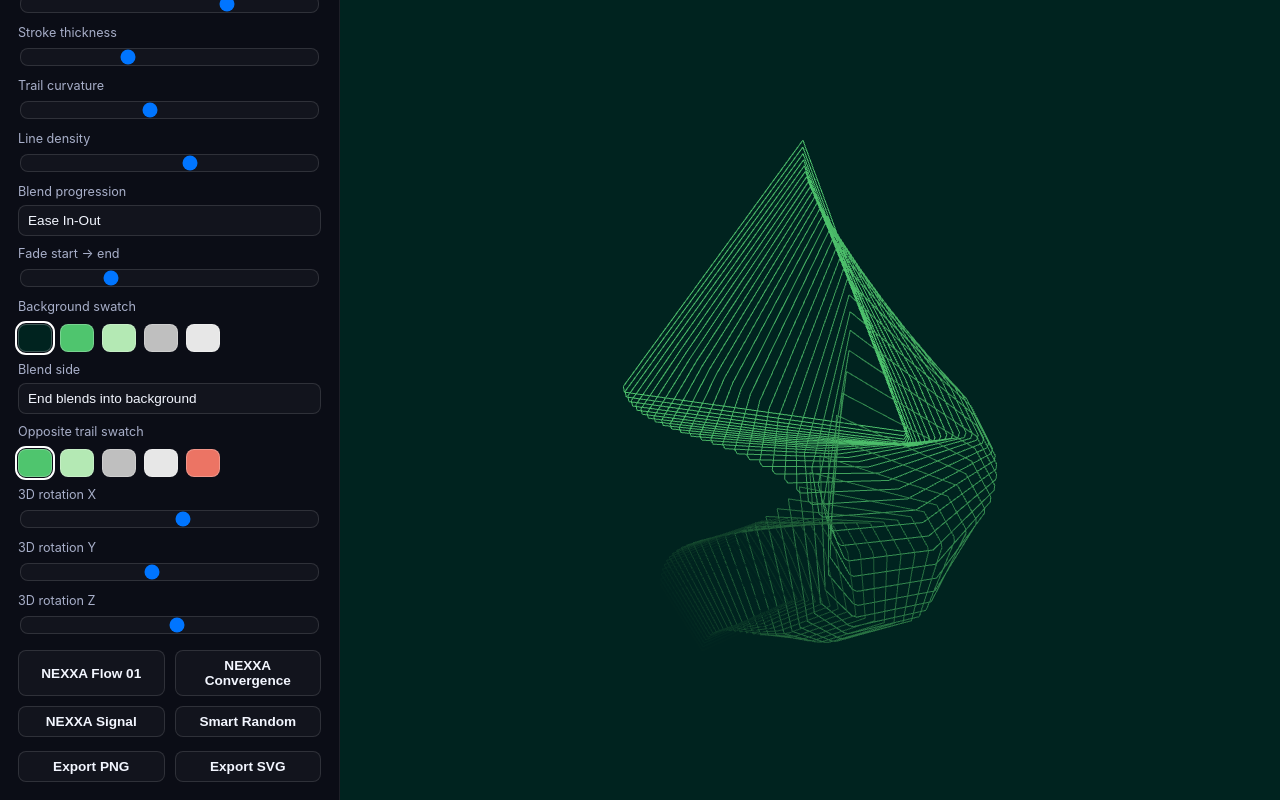
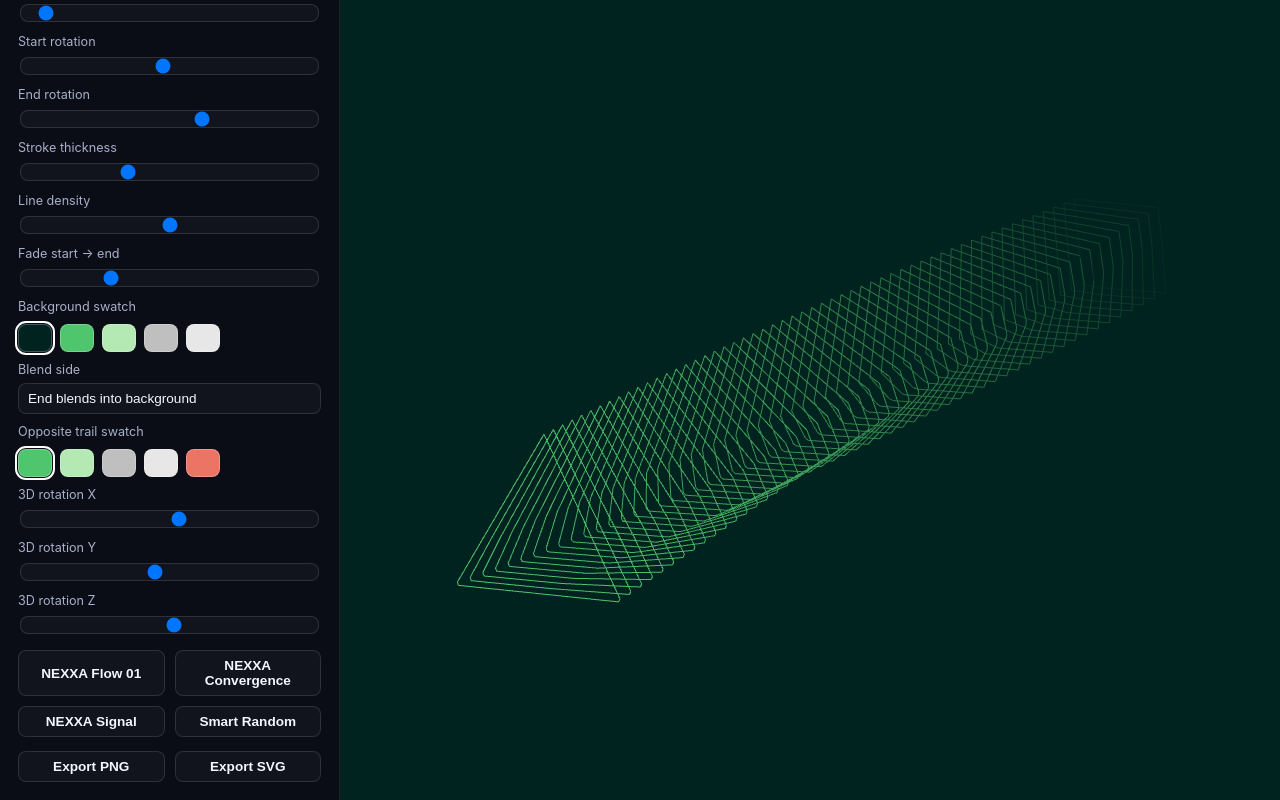
Before and after one commit to caiogcampana-designlab/nexxa-trail-generator, a plain HTML site: page index.html in a window 1280 px wide. Both pictures are taken after a click on the button "NEXXA Flow 01". Drawn offline with nearby package versions, Linux system fonts and the light colour scheme; animation ran at ten frames a second.

Commit message:
Refine trail generator to linear vector-outline direction controls

```diff
--- a/app.js
+++ b/app.js
@@ -18,28 +18,21 @@ const OPPOSITE_BY_BACKGROUND = {
   [BRAND_COLORS.lightGray]: [BRAND_COLORS.darkGreen, BRAND_COLORS.mediumGreen, BRAND_COLORS.mediumGray, BRAND_COLORS.coral]
 };
 
-const EASING = {
-  linear: (t) => t,
-  easeIn: (t) => t ** 2,
-  easeOut: (t) => 1 - (1 - t) ** 2,
-  easeInOut: (t) => (t < 0.5 ? 2 * t * t : 1 - ((-2 * t + 2) ** 2) / 2)
-};
-
 const PRESETS = {
   flow01: {
-    startShape: 'triangle', endShape: 'diamond', startSize: 1.15, endSize: 0.82, startRotation: -8, endRotation: 74,
-    thickness: 0.052, curvature: 0.95, density: 56, rotX: 17, rotY: -23, rotZ: 9, globalScale: 1.02, trailLength: 8.4,
-    progression: 'easeInOut', fade: 0.22, blendSide: 'end', background: BRAND_COLORS.darkGreen, opposite: BRAND_COLORS.mediumGreen
+    startShape: 'triangle', endShape: 'diamond', startSize: 1.15, endSize: 0.82, startRotation: -8, endRotation: 42,
+    thickness: 0.052, density: 56, trailAngle: 22, rotX: 12, rotY: -18, rotZ: 6, globalScale: 1.02, trailLength: 8.8,
+    fade: 0.22, blendSide: 'end', background: BRAND_COLORS.darkGreen, opposite: BRAND_COLORS.mediumGreen
   },
   convergence: {
     startShape: 'diamond', endShape: 'diamond', startSize: 1.42, endSize: 0.62, startRotation: 0, endRotation: 112,
-    thickness: 0.058, curvature: 0.62, density: 62, rotX: 22, rotY: -16, rotZ: 19, globalScale: 0.98, trailLength: 9.3,
-    progression: 'easeIn', fade: 0.3, blendSide: 'start', background: BRAND_COLORS.lightGray, opposite: BRAND_COLORS.darkGreen
+    thickness: 0.058, density: 62, trailAngle: 300, rotX: 18, rotY: -14, rotZ: 14, globalScale: 0.98, trailLength: 9.3,
+    fade: 0.3, blendSide: 'start', background: BRAND_COLORS.lightGray, opposite: BRAND_COLORS.darkGreen
   },
   signal: {
     startShape: 'triangle', endShape: 'triangle', startSize: 0.9, endSize: 1.46, startRotation: -66, endRotation: 14,
-    thickness: 0.048, curvature: 1.3, density: 48, rotX: 10, rotY: -30, rotZ: -4, globalScale: 1.08, trailLength: 7.1,
-    progression: 'easeOut', fade: 0.16, blendSide: 'end', background: BRAND_COLORS.mediumGray, opposite: BRAND_COLORS.coral
+    thickness: 0.048, density: 48, trailAngle: 70, rotX: 8, rotY: -24, rotZ: -4, globalScale: 1.08, trailLength: 7.1,
+    fade: 0.16, blendSide: 'end', background: BRAND_COLORS.mediumGray, opposite: BRAND_COLORS.coral
   }
 };
 
@@ -55,12 +48,11 @@ const controls = {
   endSize: document.getElementById('endSize'),
   globalScale: document.getElementById('globalScale'),
   trailLength: document.getElementById('trailLength'),
+  trailAngle: document.getElementById('trailAngle'),
   startRotation: document.getElementById('startRotation'),
   endRotation: document.getElementById('endRotation'),
   thickness: document.getElementById('thickness'),
-  curvature: document.getElementById('curvature'),
   density: document.getElementById('density'),
-  progression: document.getElementById('progression'),
   fade: document.getElementById('fade'),
   blendSide: document.getElementById('blendSide'),
   rotX: document.getElementById('rotX'),
@@ -109,7 +101,9 @@ try {
 
 renderer.setPixelRatio(Math.min(window.devicePixelRatio, 2));
 scene = new THREE.Scene();
-camera = new THREE.PerspectiveCamera(48, 1, 0.1, 100);
+camera = new THREE.OrthographicCamera(-6, 6, 6, -6, 0.1, 100);
+camera.position.set(0, 0, 10);
+camera.lookAt(0, 0, 0);
 root = new THREE.Group();
 scene.add(root);
 
@@ -177,23 +171,38 @@ function clearRoot() {
 function frameTrailInView() {
   const box = new THREE.Box3().setFromObject(root);
   if (box.isEmpty()) {
+    camera.left = -6;
+    camera.right = 6;
+    camera.top = 6;
+    camera.bottom = -6;
     camera.position.set(0, 0, 10);
-    camera.lookAt(0, 0, 0);
+    camera.updateProjectionMatrix();
     return;
   }
 
   const center = box.getCenter(new THREE.Vector3());
   root.position.sub(center);
 
-  const sphere = box.getBoundingSphere(new THREE.Sphere());
-  const radius = Math.max(sphere.radius, 1.1);
-  const fitHeightDistance = radius / Math.tan(THREE.MathUtils.degToRad(camera.fov * 0.5));
-  const fitWidthDistance = fitHeightDistance / camera.aspect;
-  const distance = 1.25 * Math.max(fitHeightDistance, fitWidthDistance);
+  const size = box.getSize(new THREE.Vector3());
+  const halfW = Math.max(2.4, size.x * 0.64);
+  const halfH = Math.max(2.4, size.y * 0.64);
+  const aspect = Math.max(0.01, camera.aspect);
 
-  camera.position.set(0, 0, distance);
-  camera.near = Math.max(0.1, distance - radius * 3);
-  camera.far = distance + radius * 3;
+  if (halfW / halfH > aspect) {
+    camera.left = -halfW;
+    camera.right = halfW;
+    camera.top = halfW / aspect;
+    camera.bottom = -halfW / aspect;
+  } else {
+    camera.left = -halfH * aspect;
+    camera.right = halfH * aspect;
+    camera.top = halfH;
+    camera.bottom = -halfH;
+  }
+
+  camera.position.set(0, 0, 10);
+  camera.near = 0.1;
+  camera.far = 100;
   camera.lookAt(0, 0, 0);
   camera.updateProjectionMatrix();
 }
@@ -284,15 +293,13 @@ function buildTrail() {
     endShape: controls.endShape.value,
     startSize: clampNum(controls.startSize.value, 0.35, 2.6),
     endSize: clampNum(controls.endSize.value, 0.35, 2.6),
-    globalScale: clampNum(controls.globalScale.value, 0.7, 1.8),
-    trailLength: clampNum(controls.trailLength.value, 5, 12),
+    globalScale: clampNum(controls.globalScale.value, 0.5, 2.2),
+    trailLength: clampNum(controls.trailLength.value, 3, 16),
+    trailAngle: THREE.MathUtils.degToRad(clampNum(controls.trailAngle.value, 0, 360)),
     startRot: THREE.MathUtils.degToRad(clampNum(controls.startRotation.value, -180, 180)),
     endRot: THREE.MathUtils.degToRad(clampNum(controls.endRotation.value, -180, 180)),
     thickness: clampNum(controls.thickness.value, 0.015, 0.12),
-    renderMode: controls.renderMode.value,
-    curvature: clampNum(controls.curvature.value, 0, 2.2),
-    density: Math.round(clampNum(controls.density.value, 16, 86)),
-    progression: controls.progression.value,
+    density: Math.round(clampNum(controls.density.value, 16, 96)),
     fade: clampNum(controls.fade.value, 0, 0.75),
     rotX: THREE.MathUtils.degToRad(clampNum(controls.rotX.value, -180, 180)),
     rotY: THREE.MathUtils.degToRad(clampNum(controls.rotY.value, -180, 180)),
@@ -301,41 +308,33 @@ function buildTrail() {
     endColor: new THREE.Color(endpointColors.endColor)
   };
 
-  const isGraphic2d = params.renderMode === 'graphic2d';
-  root.rotation.set(isGraphic2d ? 0 : params.rotX, isGraphic2d ? 0 : params.rotY, isGraphic2d ? 0 : params.rotZ);
+  root.rotation.set(params.rotX, params.rotY, params.rotZ);
   root.scale.setScalar(params.globalScale);
 
   const sampleCount = 84;
   const startBase = resamplePolygon(polygonByName(params.startShape), sampleCount);
   const endBase = resamplePolygon(polygonByName(params.endShape), sampleCount);
-  const ease = EASING[params.progression] ?? EASING.linear;
+  const direction = new THREE.Vector2(Math.cos(params.trailAngle), Math.sin(params.trailAngle));
 
   generatedTrails = [];
 
   for (let i = 0; i < params.density; i += 1) {
-    const tRaw = params.density === 1 ? 0 : i / (params.density - 1);
-    const t = ease(tRaw);
+    const t = params.density === 1 ? 0 : i / (params.density - 1);
     const size = THREE.MathUtils.lerp(params.startSize, params.endSize, t);
     const shapeRot = THREE.MathUtils.lerp(params.startRot, params.endRot, t);
     const color = new THREE.Color().lerpColors(params.startColor, params.endColor, t);
 
-    const spacingProgress = THREE.MathUtils.lerp(params.trailLength / 2, -params.trailLength / 2, tRaw);
-    const centerX = Math.sin(t * Math.PI * 1.2) * params.curvature * 1.05;
-    const centerY = Math.sin(t * Math.PI * 2.0 + 0.55) * params.curvature * 0.52 + spacingProgress * (isGraphic2d ? 0.34 : 0.12);
-    const centerZ = isGraphic2d ? 0 : spacingProgress;
+    const offset = THREE.MathUtils.lerp(-params.trailLength / 2, params.trailLength / 2, t);
+    const centerX = direction.x * offset;
+    const centerY = direction.y * offset;
 
     const shapePoints = interpolateShape(startBase, endBase, t).map((point) => {
-      const taper = isGraphic2d ? THREE.MathUtils.lerp(1.2, 0.62, tRaw) : 1;
-      const rotated = point.clone().rotateAround(new THREE.Vector2(), shapeRot).multiplyScalar(size * taper);
-      return new THREE.Vector3(rotated.x + centerX, rotated.y + centerY, centerZ);
+      const rotated = point.clone().rotateAround(new THREE.Vector2(), shapeRot).multiplyScalar(size);
+      return new THREE.Vector3(rotated.x + centerX, rotated.y + centerY, 0);
     });
 
     const geometry = new THREE.BufferGeometry().setFromPoints(shapePoints);
-    const opacity = THREE.MathUtils.lerp(
-      isGraphic2d ? 0.96 : 1,
-      Math.max(isGraphic2d ? 0.12 : 0.2, 1 - params.fade),
-      tRaw
-    );
+    const opacity = THREE.MathUtils.lerp(1, Math.max(0.2, 1 - params.fade), t);
 
     const material = new THREE.LineBasicMaterial({
       color,
@@ -350,8 +349,7 @@ function buildTrail() {
       points: shapePoints,
       color: color.getStyle(),
       thickness: params.thickness,
-      opacity,
-      renderMode: params.renderMode
+      opacity
     });
   }
 
@@ -403,8 +401,7 @@ function exportSvg() {
     });
 
     const d = projected.map((p, idx) => `${idx === 0 ? 'M' : 'L'} ${p.x.toFixed(2)} ${p.y.toFixed(2)}`).join(' ');
-    const strokeScale = trail.renderMode === 'graphic2d' ? 56 : 48;
-    return `<path d="${d} Z" fill="none" stroke="${trail.color}" stroke-opacity="${trail.opacity.toFixed(3)}" stroke-width="${(trail.thickness * strokeScale).toFixed(2)}" stroke-linejoin="round" stroke-linecap="round"/>`;
+    return `<path d="${d} Z" fill="none" stroke="${trail.color}" stroke-opacity="${trail.opacity.toFixed(3)}" stroke-width="${(trail.thickness * 56).toFixed(2)}" stroke-linejoin="round" stroke-linecap="round"/>`;
   });
 
   const svg = `<?xml version="1.0" encoding="UTF-8"?>
@@ -428,12 +425,11 @@ function applyPreset(name) {
   controls.endSize.value = preset.endSize;
   controls.globalScale.value = preset.globalScale;
   controls.trailLength.value = preset.trailLength;
+  controls.trailAngle.value = preset.trailAngle;
   controls.startRotation.value = preset.startRotation;
   controls.endRotation.value = preset.endRotation;
   controls.thickness.value = preset.thickness;
-  controls.curvature.value = preset.curvature;
   controls.density.value = preset.density;
-  controls.progression.value = preset.progression;
   controls.fade.value = preset.fade;
   controls.blendSide.value = preset.blendSide;
   controls.rotX.value = preset.rotX;
@@ -459,19 +455,18 @@ function smartRandom() {
   controls.endShape.value = Math.random() > 0.5 ? 'triangle' : 'diamond';
   controls.startSize.value = (0.7 + Math.random() * 1.2).toFixed(2);
   controls.endSize.value = (0.7 + Math.random() * 1.2).toFixed(2);
-  controls.globalScale.value = (0.85 + Math.random() * 0.45).toFixed(2);
-  controls.trailLength.value = (6.2 + Math.random() * 4.5).toFixed(1);
+  controls.globalScale.value = (0.8 + Math.random() * 0.6).toFixed(2);
+  controls.trailLength.value = (4.5 + Math.random() * 8.5).toFixed(1);
+  controls.trailAngle.value = Math.round(Math.random() * 360);
   controls.startRotation.value = Math.round(-90 + Math.random() * 180);
   controls.endRotation.value = Math.round(-90 + Math.random() * 180);
   controls.thickness.value = (0.038 + Math.random() * 0.028).toFixed(3);
-  controls.curvature.value = (0.35 + Math.random() * 1.35).toFixed(2);
-  controls.density.value = Math.round(36 + Math.random() * 32);
+  controls.density.value = Math.round(36 + Math.random() * 48);
   controls.fade.value = (0.08 + Math.random() * 0.36).toFixed(2);
   controls.blendSide.value = Math.random() > 0.5 ? 'start' : 'end';
-  controls.progression.value = ['linear', 'easeIn', 'easeOut', 'easeInOut'][Math.floor(Math.random() * 4)];
-  controls.rotX.value = Math.round(-25 + Math.random() * 50);
-  controls.rotY.value = Math.round(-40 + Math.random() * 80);
-  controls.rotZ.value = Math.round(-25 + Math.random() * 50);
+  controls.rotX.value = Math.round(-28 + Math.random() * 56);
+  controls.rotY.value = Math.round(-38 + Math.random() * 76);
+  controls.rotZ.value = Math.round(-28 + Math.random() * 56);
 
   renderSwatches();
   buildTrail();
@@ -485,12 +480,11 @@ function smartRandom() {
   controls.endSize,
   controls.globalScale,
   controls.trailLength,
+  controls.trailAngle,
   controls.startRotation,
   controls.endRotation,
   controls.thickness,
-  controls.curvature,
   controls.density,
-  controls.progression,
   controls.fade,
   controls.blendSide,
   controls.rotX,
--- a/index.html
+++ b/index.html
@@ -29,23 +29,15 @@
               <option value="triangle">Triangle</option>
             </select>
           </label>
-          <label>Start size <input id="startSize" type="range" min="0.35" max="2.6" value="1.18" step="0.01" /></label>
-          <label>End size <input id="endSize" type="range" min="0.35" max="2.6" value="0.8" step="0.01" /></label>
-          <label>Global scale <input id="globalScale" type="range" min="0.7" max="1.8" value="1" step="0.01" /></label>
-          <label>Trail length <input id="trailLength" type="range" min="5" max="12" value="8.6" step="0.1" /></label>
+          <label>Start size <input id="startSize" type="range" min="0.35" max="2.6" value="1.15" step="0.01" /></label>
+          <label>End size <input id="endSize" type="range" min="0.35" max="2.6" value="0.85" step="0.01" /></label>
+          <label>Global scale <input id="globalScale" type="range" min="0.5" max="2.2" value="1" step="0.01" /></label>
+          <label>Trail length <input id="trailLength" type="range" min="3" max="16" value="8" step="0.1" /></label>
+          <label>Trail angle <input id="trailAngle" type="range" min="0" max="360" value="0" step="1" /></label>
           <label>Start rotation <input id="startRotation" type="range" min="-180" max="180" value="0" step="1" /></label>
-          <label>End rotation <input id="endRotation" type="range" min="-180" max="180" value="72" step="1" /></label>
-          <label>Stroke thickness <input id="thickness" type="range" min="0.015" max="0.12" value="0.055" step="0.001" /></label>
-          <label>Trail curvature <input id="curvature" type="range" min="0" max="2.2" value="1.05" step="0.01" /></label>
-          <label>Line density <input id="density" type="range" min="16" max="86" value="54" step="1" /></label>
-          <label>Blend progression
-            <select id="progression">
-              <option value="linear">Linear</option>
-              <option value="easeIn">Ease In</option>
-              <option value="easeOut">Ease Out</option>
-              <option value="easeInOut">Ease In-Out</option>
-            </select>
-          </label>
+          <label>End rotation <input id="endRotation" type="range" min="-180" max="180" value="0" step="1" /></label>
+          <label>Stroke thickness <input id="thickness" type="range" min="0.015" max="0.12" value="0.05" step="0.001" /></label>
+          <label>Line density <input id="density" type="range" min="16" max="96" value="56" step="1" /></label>
           <label>Fade start → end <input id="fade" type="range" min="0" max="0.75" value="0.2" step="0.01" /></label>
           <label>Background swatch</label>
           <div id="bgSwatches" class="swatch-group" aria-label="Background swatch selector"></div>
@@ -57,9 +49,9 @@
           </label>
           <label>Opposite trail swatch</label>
           <div id="oppositeSwatches" class="swatch-group" aria-label="Opposite trail swatch selector"></div>
-          <label>3D rotation X <input id="rotX" type="range" min="-180" max="180" value="18" step="1" /></label>
-          <label>3D rotation Y <input id="rotY" type="range" min="-180" max="180" value="-22" step="1" /></label>
-          <label>3D rotation Z <input id="rotZ" type="range" min="-180" max="180" value="12" step="1" /></label>
+          <label>3D rotation X <input id="rotX" type="range" min="-180" max="180" value="0" step="1" /></label>
+          <label>3D rotation Y <input id="rotY" type="range" min="-180" max="180" value="0" step="1" /></label>
+          <label>3D rotation Z <input id="rotZ" type="range" min="-180" max="180" value="0" step="1" /></label>
         </div>
         <div class="preset-actions">
           <button id="presetFlow01">NEXXA Flow 01</button>
```
